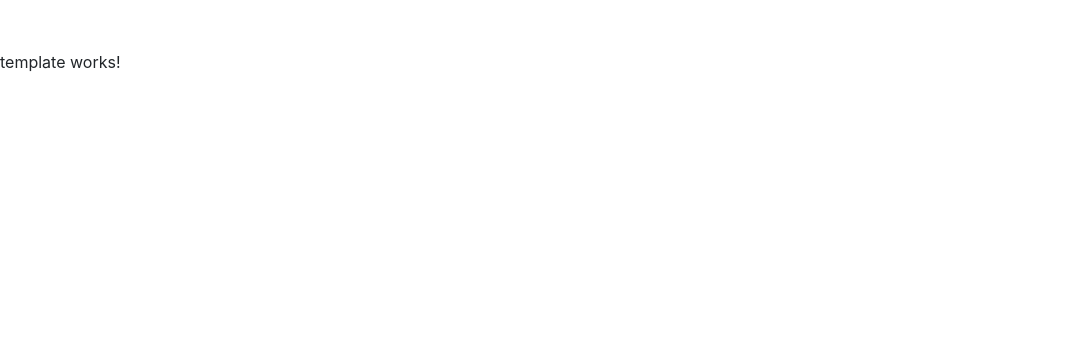
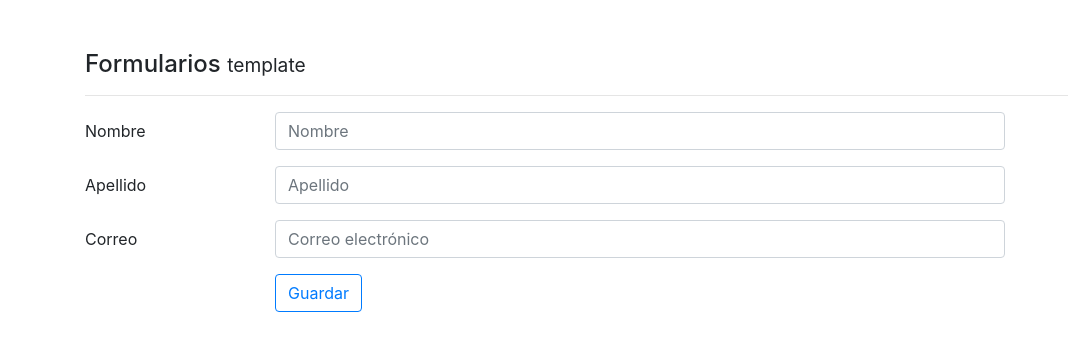
Before and after one commit to matamicen/Angular_04-FormRest, an Angular app: page / in a window 1280 px wide. Shown: the top 350 px of the page, without its empty margins (0-1068 px from the left). Built offline with nearby package versions, Linux system fonts and the light colour scheme.

Commit message:
Formulario copiado del archivo en template.html

```diff
--- a/src/app/app.component.html
+++ b/src/app/app.component.html
@@ -1,4 +1,4 @@
-<div class="main-container">
+<div class="container main-container">
 
   <app-template> </app-template>
 
--- a/src/app/components/template/template.component.html
+++ b/src/app/components/template/template.component.html
@@ -1,3 +1,50 @@
-<p>
-  template works!
-</p>
+<h4>Formularios <small>template</small></h4>
+<hr>
+<form>
+
+  <div>
+
+    <div class="form-group row">
+      <label class="col-2 col-form-label">Nombre</label>
+      <div class="col-8">
+
+        <input class="form-control"
+               type="text"
+               placeholder="Nombre">
+      </div>
+    </div>
+
+    <div class="form-group row">
+      <label class="col-2 col-form-label">Apellido</label>
+      <div class="col-8">
+
+        <input class="form-control"
+               type="text"
+               placeholder="Apellido">
+      </div>
+    </div>
+
+  </div>
+
+  <div class="form-group row">
+    <label class="col-2 col-form-label">Correo</label>
+    <div class="col-md-8">
+
+      <input class="form-control"
+             type="email"
+             placeholder="Correo electrónico">
+    </div>
+  </div>
+
+
+
+  <div class="form-group row">
+    <label class="col-2 col-form-label">&nbsp;</label>
+    <div class="input-group col-md-8">
+      <button type="submit" class="btn btn-outline-primary">
+        Guardar
+      </button>
+    </div>
+  </div>
+
+</form>
```
